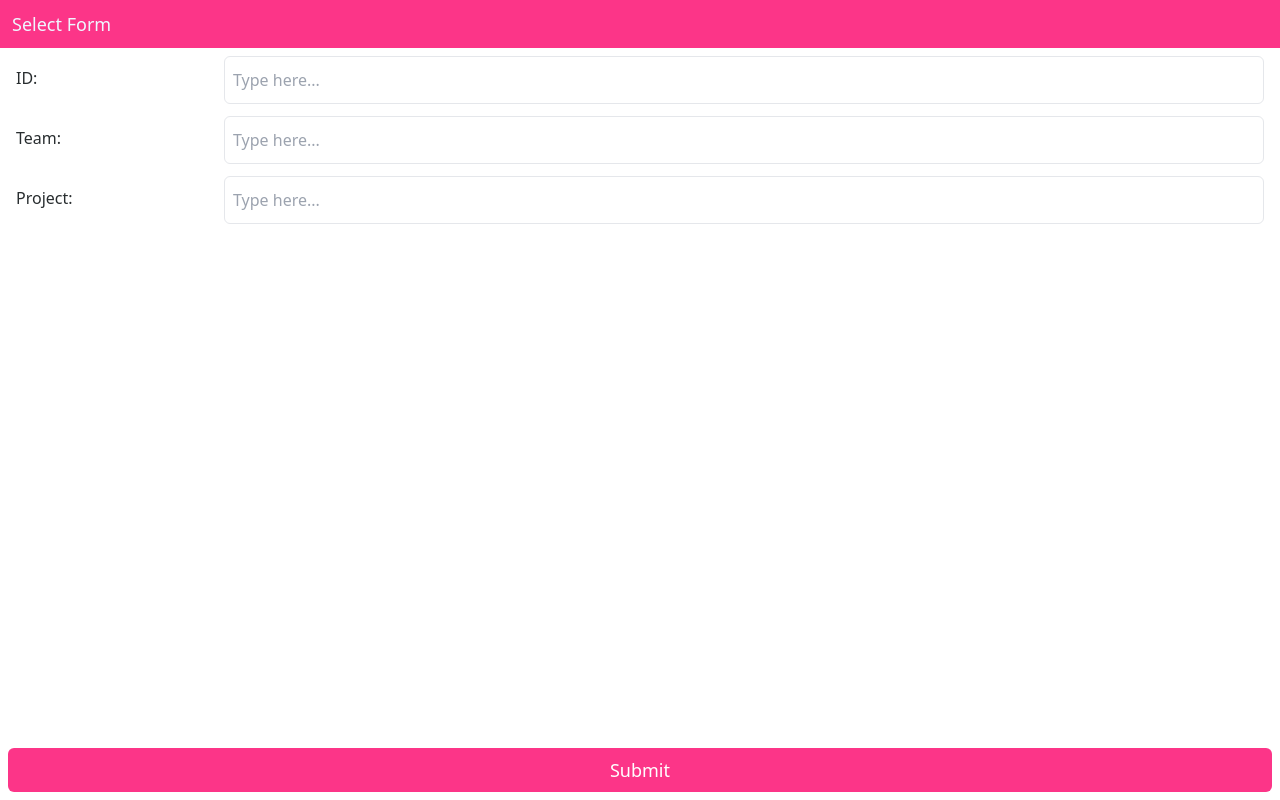
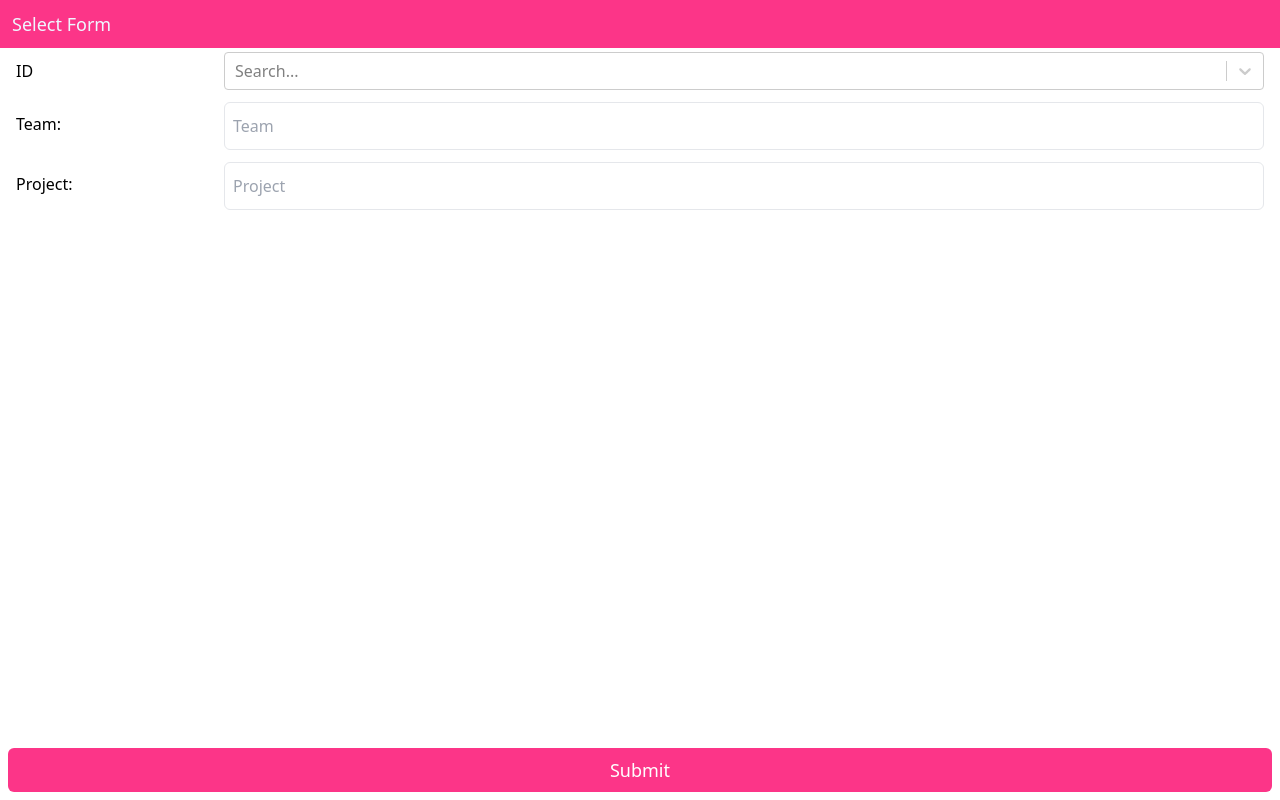
Before and after one commit to Kulakshi/dlog, a React (Create React App) app: page /login in a window 1280 px wide. Built offline with nearby package versions, Linux system fonts and the light colour scheme; no server answers.

Commit message:
added user selection

```diff
--- a/package.json
+++ b/package.json
@@ -19,6 +19,7 @@
     "react-json-to-csv": "^1.2.0",
     "react-router-dom": "^6.18.0",
     "react-scripts": "5.0.1",
+    "react-select": "^5.8.0",
     "recharts": "^2.10.3",
     "tailwindcss": "^3.3.5",
     "uuid": "^9.0.1",
--- a/src/pages/components/Field.jsx
+++ b/src/pages/components/Field.jsx
@@ -7,7 +7,7 @@ const Field = ({label, placeholder, setValue}) => {
             <input
                 type="text"
                 className=" w-5/6 mt-1 p-2 border rounded-md focus:outline-none focus:ring focus:border-blue-300 h-12"
-                placeholder={placeholder ? placeholder : "Type here..."}
+                placeholder={placeholder ? placeholder : label}
                 onChange={(e) => setValue(e.target.value)}
             />
         </div>
--- a/src/pages/userflow/Login.jsx
+++ b/src/pages/userflow/Login.jsx
@@ -1,10 +1,11 @@
-import React, {useState} from 'react';
+import React, {useEffect, useState} from 'react';
 import Field from "../components/Field";
 import PrimaryButton from "../components/PrimaryButton";
 import {useNavigate} from 'react-router-dom';
-import {login} from "../../services/user";
+import {getAllUsers, login} from "../../services/user";
 import {useUser} from "../../contexts/UserContext";
 import Header from "../components/Header";
+import Select from 'react-select';
 
 
 const Login = () => {
@@ -12,13 +13,42 @@ const Login = () => {
     const [userIdVal, setUserIdVal] = useState(null)
     const [team, setTeam] = useState(null)
     const [project, setProject] = useState(null)
+    const [users, setUsers] = useState(null)
     const nav = useNavigate();
-    return <div className='flex flex-col flex-1 h-full w-full'>
+
+    useEffect(() => {
+        getAllUsers().then(res => {
+            if (res?.response?.users && res?.response?.users.length) {
+                setUsers(res?.response?.users?.map((user) => {
+                    return {
+                        value: user?.user_id,
+                        label: user?.user_id
+                    }
+                }))
+            }
+        })
+    }, []);
+
+
+    return <div className='flex flex-col flex-1 h-full w-full text-black'>
         <Header title={"Select Form"}/>
         <div className='flex flex-col flex-1 justify-between'>
             <div className=''>
-                <Field label={"ID"} setValue={setUserIdVal}/>
-                <Field label={"Team"} setValue={setTeam}/>
+                <div className="p-1 px-4 flex flex-row items-center gap-2 w-full justify-between">
+                    ID
+                    <Select
+                        className="w-5/6 text-left"
+                        options={users}
+                        isSearchable
+                        placeholder="Search..."
+                        onChange={(user) => {
+                            setUserIdVal(user.value)
+                        }}
+                    />
+                </div>
+
+                {/*<Field label={"ID"} setValue={setUserIdVal}/>*/}
+                <Field label={"Team"} setValue={setTeam} />
                 <Field label={"Project"} setValue={setProject}/>
             </div>
             <PrimaryButton label={"Submit"} className="m-2"
--- a/src/services/user.js
+++ b/src/services/user.js
@@ -2,6 +2,16 @@
 import axios from 'axios';
 import {BASE_URL} from "../constants";
 
+export const getAllUsers = async () => {
+    const url = `user/all/`;
+    return axios.get(BASE_URL + url)
+        .then(response => {
+            return response.data;
+        })
+        .catch(error => {
+            console.error(error);
+        });
+};
 export const login = async (user_id, team, project) => {
     const url = 'user/login/';
     const requestData = {
```
Also changed, not shown: 1 other file (tests, documents, lock files or other folders).
